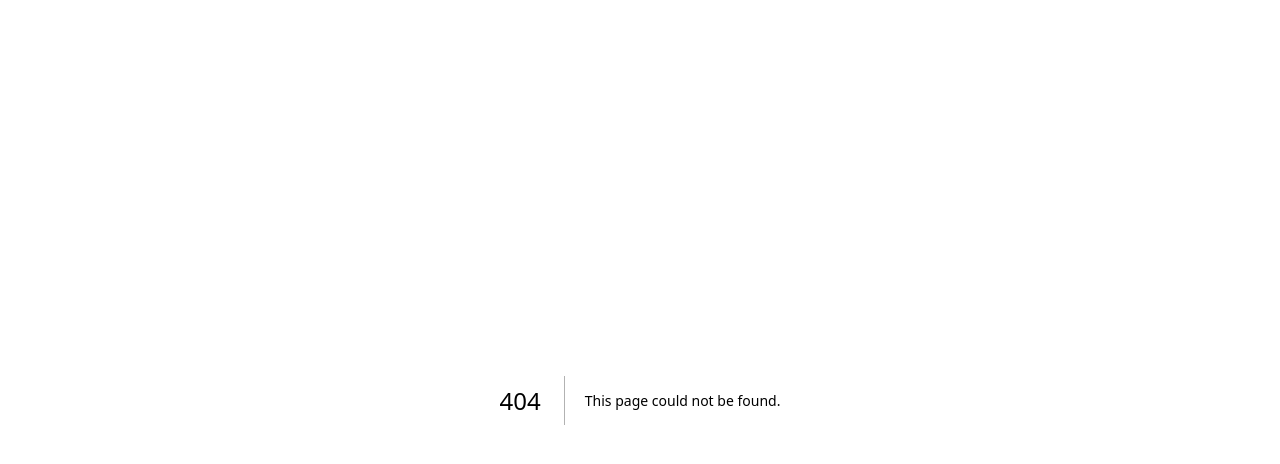
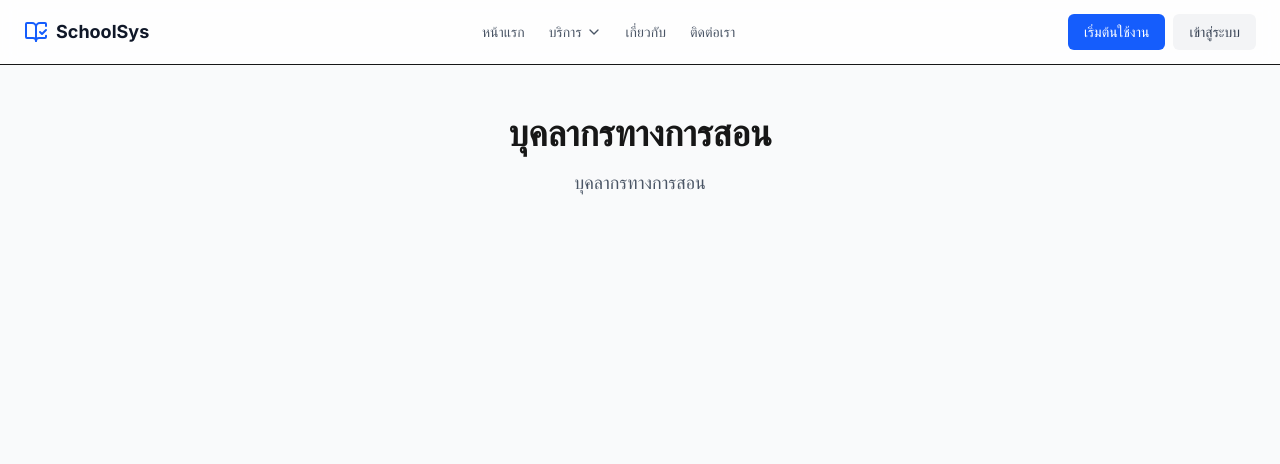
Before and after one commit to kanun6/school, a Next.js app: page /services/staff in a window 1280 px wide. Before the commit this address had no page. Shown: the top 464 px of the page. Built offline with nearby package versions, Linux system fonts and the light colour scheme; no server answers.

Commit message:
update code

```diff
--- a/app/(public)/layout.tsx
+++ b/app/(public)/layout.tsx
@@ -2,6 +2,8 @@ import Link from "next/link";
 import { createSupabaseServerClient } from "@/lib/supabase/server";
 import { Role } from "@/lib/types";
 import { BookOpenCheck } from "lucide-react";
+import NavServicesDropdown from "@/components/layout/NavServicesDropdown";
+
 
 export default async function PublicLayout({
   children,
@@ -9,56 +11,92 @@ export default async function PublicLayout({
   children: React.ReactNode;
 }) {
   const supabase = createSupabaseServerClient();
-  const { data: { user } } = await supabase.auth.getUser();
+  const {
+    data: { user },
+  } = await supabase.auth.getUser();
 
-  let roleHomePage = '/';
+  let roleHomePage = "/";
   if (user) {
-      const { data: profile } = await supabase.from('profiles').select('role').eq('id', user.id).single<{ role: Role }>();
+    const { data: profile } = await supabase
+      .from("profiles")
+      .select("role")
+      .eq("id", user.id)
+      .single<{ role: Role }>();
     if (profile) {
       roleHomePage = `/${profile.role}`;
     }
   }
 
-  const navLinks = [
-      { href: '/', label: 'หน้าแรก' },
-      { href: '/services', label: 'บริการ' },
-      { href: '/about', label: 'เกี่ยวกับ' },
-      { href: '/contact', label: 'ติดต่อเรา' },
-  ];
-
   return (
     <div className="min-h-screen flex flex-col bg-gray-50 dark:bg-gray-900">
       <header className="sticky top-0 z-40 w-full bg-white/80 dark:bg-gray-900/80 backdrop-blur-sm border-b dark:border-gray-800">
         <div className="container mx-auto flex h-16 items-center justify-between px-6">
-          <Link href="/" className="flex items-center gap-2 font-bold text-lg text-gray-900 dark:text-white">
+          {/* Brand */}
+          <Link
+            href="/"
+            className="flex items-center gap-2 font-bold text-lg text-gray-900 dark:text-white"
+          >
             <BookOpenCheck className="h-6 w-6 text-blue-600" />
             <span>SchoolSys</span>
           </Link>
+
+          {/* Nav (desktop) */}
           <nav className="hidden md:flex items-center space-x-6 text-sm font-medium text-gray-600 dark:text-gray-300">
-            {navLinks.map(link => (
-                <Link key={link.href} href={link.href} className="hover:text-blue-600 dark:hover:text-blue-400 transition-colors">
-                    {link.label}
+            <Link
+              href="/"
+              className="hover:text-blue-600 dark:hover:text-blue-400 transition-colors"
+            >
+              หน้าแรก
             </Link>
-            ))}
+
+            {/* บริการ (Dropdown แบบคลิก) */}
+            <NavServicesDropdown />
+
+            <Link
+              href="/about"
+              className="hover:text-blue-600 dark:hover:text-blue-400 transition-colors"
+            >
+              เกี่ยวกับ
+            </Link>
+            <Link
+              href="/contact"
+              className="hover:text-blue-600 dark:hover:text-blue-400 transition-colors"
+            >
+              ติดต่อเรา
+            </Link>
           </nav>
+
+          {/* Right actions */}
           <div className="flex items-center space-x-2">
             {user ? (
               <>
-                    <Link href={roleHomePage} className="px-4 py-2 text-sm font-medium text-gray-700 dark:text-gray-200 bg-gray-100 dark:bg-gray-800 rounded-md hover:bg-gray-200 dark:hover:bg-gray-700 transition-colors">
+                <Link
+                  href={roleHomePage}
+                  className="px-4 py-2 text-sm font-medium text-gray-700 dark:text-gray-200 bg-gray-100 dark:bg-gray-800 rounded-md hover:bg-gray-200 dark:hover:bg-gray-700 transition-colors"
+                >
                   Dashboard
                 </Link>
                 <form action="/auth/signout" method="post">
-                        <button type="submit" className="px-4 py-2 text-sm font-medium text-white bg-red-500 rounded-md hover:bg-red-600 transition-colors">
+                  <button
+                    type="submit"
+                    className="px-4 py-2 text-sm font-medium text-white bg-red-500 rounded-md hover:bg-red-600 transition-colors"
+                  >
                     Sign Out
                   </button>
                 </form>
               </>
             ) : (
               <>
-                    <Link href="/signup" className="px-4 py-2 text-sm font-medium text-white bg-blue-600 rounded-md hover:bg-blue-700 transition-colors">
+                <Link
+                  href="/signup"
+                  className="px-4 py-2 text-sm font-medium text-white bg-blue-600 rounded-md hover:bg-blue-700 transition-colors"
+                >
                   เริ่มต้นใช้งาน
                 </Link>
-                    <Link href="/signin" className="px-4 py-2 text-sm font-medium text-gray-700 dark:text-gray-200 bg-gray-100 dark:bg-gray-800 rounded-md hover:bg-gray-200 dark:hover:bg-gray-700 transition-colors">
+                <Link
+                  href="/signin"
+                  className="px-4 py-2 text-sm font-medium text-gray-700 dark:text-gray-200 bg-gray-100 dark:bg-gray-800 rounded-md hover:bg-gray-200 dark:hover:bg-gray-700 transition-colors"
+                >
                   เข้าสู่ระบบ
                 </Link>
               </>
@@ -66,6 +104,7 @@ export default async function PublicLayout({
           </div>
         </div>
       </header>
+
       <main className="flex-grow">{children}</main>
     </div>
   );
--- a/app/(public)/page.tsx
+++ b/app/(public)/page.tsx
@@ -34,7 +34,7 @@ export default function HomePage() {
         <div className="absolute inset-0 bg-black opacity-50"></div>
         <div className="relative container mx-auto px-6">
           <h1 className="text-4xl sm:text-5xl md:text-6xl font-extrabold tracking-tight">
-            การโรงเรียนอย่างมีประสิทธิภาพ
+            การเรียนอย่างมีประสิทธิภาพ
           </h1>
           <p className="mt-4 max-w-2xl mx-auto text-lg text-gray-200">
             ระบบบริหารจัดการโรงเรียนที่เชื่อมต่อผู้บริหาร, คุณครู, และนักเรียนผ่านแพลตฟอร์มต่างๆ ได้อย่างลงตัว
--- /dev/null
+++ b/app/(public)/services/class-students/page.tsx
@@ -0,0 +1,10 @@
+export default function ClassStudentsPage() {
+    return (
+        <div className="container mx-auto px-6 py-12">
+            <h1 className="text-4xl font-bold text-center">จำนวนนักเรียน</h1>
+            <p className="text-lg text-gray-600 dark:text-gray-400 text-center mt-4">
+                จำนวนนักเรียน
+            </p>
+        </div>
+    );
+}
--- /dev/null
+++ b/app/(public)/services/courses/page.tsx
@@ -0,0 +1,10 @@
+export default function CoursestPage() {
+    return (
+        <div className="container mx-auto px-6 py-12">
+            <h1 className="text-4xl font-bold text-center">รายวิชา</h1>
+            <p className="text-lg text-gray-600 dark:text-gray-400 text-center mt-4">
+                รายวิชา
+            </p>
+        </div>
+    );
+}
--- a/app/(public)/services/page.tsx
+++ /dev/null
@@ -1,10 +0,0 @@
-export default function ServicesPage() {
-    return (
-        <div className="container mx-auto px-6 py-12">
-            <h1 className="text-4xl font-bold text-center">บริการของเรา</h1>
-            <p className="text-lg text-gray-600 dark:text-gray-400 text-center mt-4">
-                เรามีเครื่องมือที่ครบครันเพื่อสนับสนุนการทำงานในทุกภาคส่วนของโรงเรียน
-            </p>
-        </div>
-    );
-}
--- /dev/null
+++ b/app/(public)/services/staff/page.tsx
@@ -0,0 +1,10 @@
+export default function StaffPage() {
+    return (
+        <div className="container mx-auto px-6 py-12">
+            <h1 className="text-4xl font-bold text-center">บุคลากรทางการสอน</h1>
+            <p className="text-lg text-gray-600 dark:text-gray-400 text-center mt-4">
+                บุคลากรทางการสอน
+            </p>
+        </div>
+    );
+}
--- /dev/null
+++ b/components/layout/NavServicesDropdown.tsx
@@ -0,0 +1,90 @@
+"use client";
+
+import Link from "next/link";
+import { useEffect, useRef, useState } from "react";
+import { ChevronDown } from "lucide-react";
+
+export default function NavServicesDropdown() {
+  const [open, setOpen] = useState(false);
+  const menuRef = useRef<HTMLDivElement | null>(null);
+  const btnRef = useRef<HTMLButtonElement | null>(null);
+
+  // ปิดเมื่อคลิกนอก
+  useEffect(() => {
+    function onClickOutside(e: MouseEvent) {
+      if (!open) return;
+      const t = e.target as Node;
+      if (
+        menuRef.current &&
+        !menuRef.current.contains(t) &&
+        btnRef.current &&
+        !btnRef.current.contains(t)
+      ) {
+        setOpen(false);
+      }
+    }
+    document.addEventListener("mousedown", onClickOutside);
+    return () => document.removeEventListener("mousedown", onClickOutside);
+  }, [open]);
+
+  // ปิดด้วยปุ่ม Esc
+  useEffect(() => {
+    function onKey(e: KeyboardEvent) {
+      if (e.key === "Escape") setOpen(false);
+    }
+    document.addEventListener("keydown", onKey);
+    return () => document.removeEventListener("keydown", onKey);
+  }, []);
+
+  return (
+    <div className="relative">
+      <button
+        ref={btnRef}
+        type="button"
+        onClick={() => setOpen((s) => !s)}
+        aria-haspopup="menu"
+        aria-expanded={open}
+        className="inline-flex items-center gap-1 hover:text-blue-600 dark:hover:text-blue-400 transition-colors focus:outline-none"
+      >
+        บริการ
+        <ChevronDown className={`h-4 w-4 transition-transform ${open ? "rotate-180" : ""}`} />
+      </button>
+
+      {/* เมนูย่อย */}
+      {open && (
+        <div
+          ref={menuRef}
+          role="menu"
+          className="absolute left-0 top-full mt-2 w-64 rounded-md border border-gray-200 dark:border-gray-800 bg-white dark:bg-gray-900 shadow-lg"
+        >
+          <div className="py-2">
+            <Link
+              href="/services/courses"
+              role="menuitem"
+              className="block px-4 py-2 text-sm hover:bg-gray-100 dark:hover:bg-gray-800 text-gray-700 dark:text-gray-200"
+              onClick={() => setOpen(false)}
+            >
+              รายวิชาที่สอน
+            </Link>
+            <Link
+              href="/services/staff"
+              role="menuitem"
+              className="block px-4 py-2 text-sm hover:bg-gray-100 dark:hover:bg-gray-800 text-gray-700 dark:text-gray-200"
+              onClick={() => setOpen(false)}
+            >
+              บุคลากรทางการสอน
+            </Link>
+            <Link
+              href="/services/class-students"
+              role="menuitem"
+              className="block px-4 py-2 text-sm hover:bg-gray-100 dark:hover:bg-gray-800 text-gray-700 dark:text-gray-200"
+              onClick={() => setOpen(false)}
+            >
+              จำนวนนักเรียนแต่ละห้อง
+            </Link>
+          </div>
+        </div>
+      )}
+    </div>
+  );
+}
```
Lines whose indentation alone changed are shown as unchanged.
